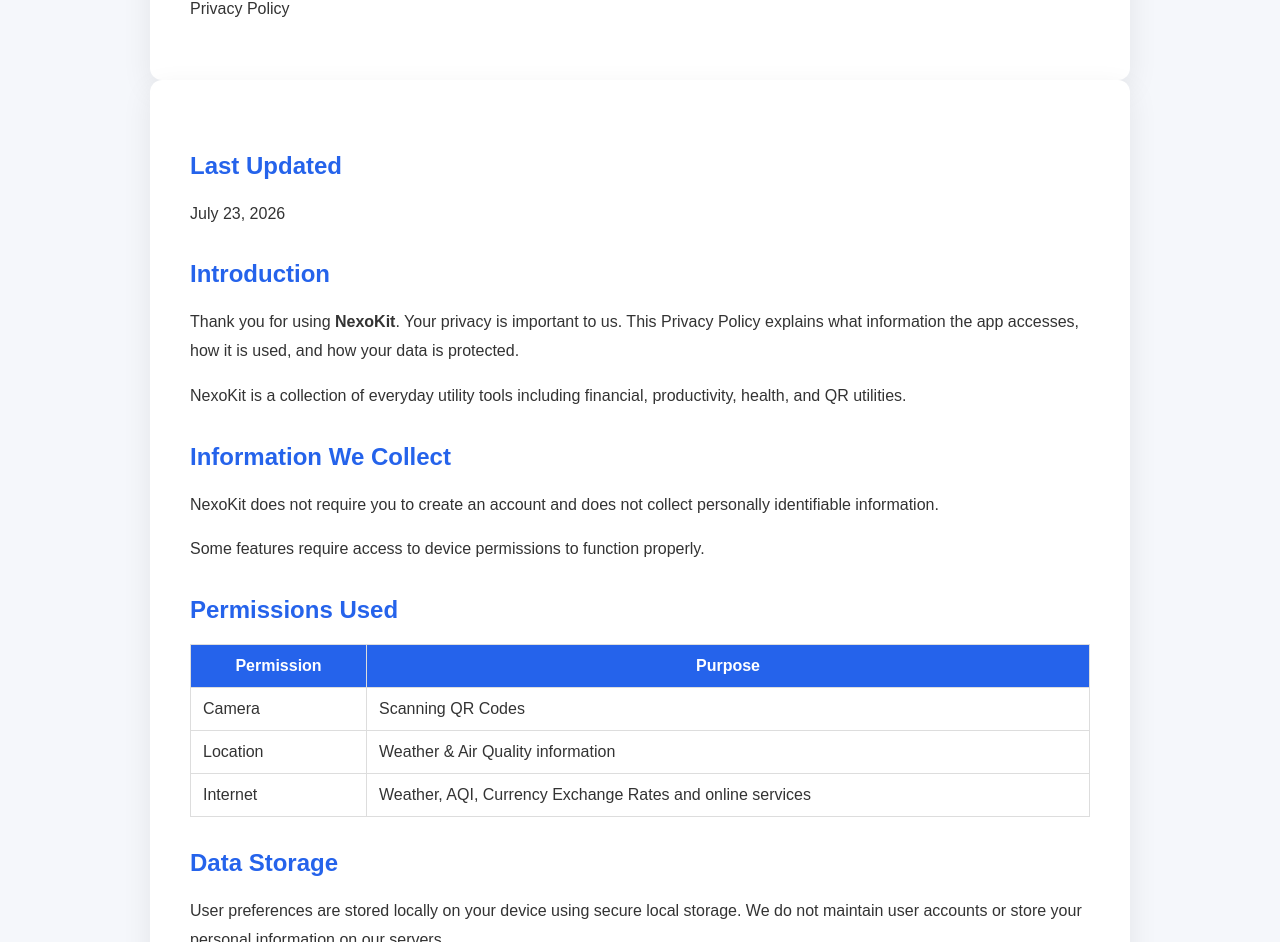
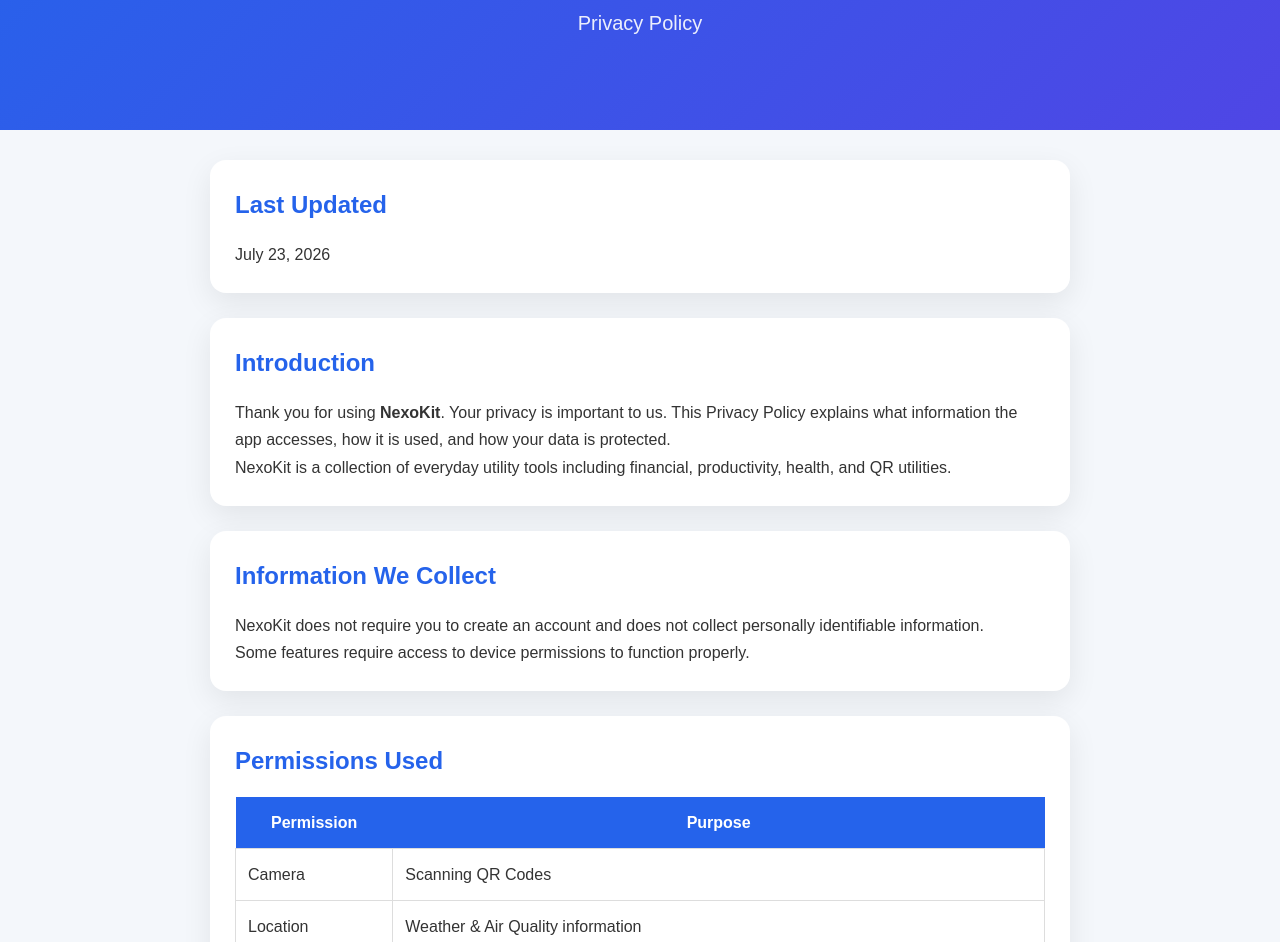
Before and after one commit to Sivakumar-Saragadam/app-legal, a plain HTML site: page apps/nexokit/index.html in a window 1280 px wide. Shown: the part 165-1107 px from the top of the page. Drawn offline with Linux system fonts and the light colour scheme.

Commit message:
Refactor styles for better layout and design

```diff
--- a/apps/nexokit/styles.css
+++ b/apps/nexokit/styles.css
@@ -1,54 +1,88 @@
-body {
-    margin: 0;
-    padding: 40px;
-    background: #f5f7fb;
-    font-family: Arial, Helvetica, sans-serif;
-    color: #333;
+*{
+margin:0;
+padding:0;
+box-sizing:border-box;
 }
 
-.container {
-    max-width: 900px;
-    margin: auto;
-    background: white;
-    border-radius: 12px;
-    padding: 40px;
-    box-shadow: 0 10px 30px rgba(0,0,0,.08);
+body{
+font-family:Arial,Helvetica,sans-serif;
+background:#f4f7fb;
+color:#333;
+line-height:1.7;
 }
 
-h1 {
-    color: #2563EB;
+header{
+background:linear-gradient(135deg,#2563EB,#4F46E5);
+color:#fff;
+padding:60px 20px;
+text-align:center;
 }
 
-h2 {
-    margin-top: 32px;
-    color: #2563EB;
+header h1{
+font-size:42px;
+margin-bottom:10px;
 }
 
-.updated {
-    color: #777;
+header p{
+font-size:20px;
+opacity:.9;
 }
 
-table {
-    width: 100%;
-    border-collapse: collapse;
-    margin-top: 20px;
+.container{
+max-width:900px;
+margin:auto;
+padding:30px 20px;
 }
 
-table th,
-table td {
-    border: 1px solid #ddd;
-    padding: 12px;
+.card{
+background:#fff;
+padding:25px;
+margin-bottom:25px;
+border-radius:16px;
+box-shadow:0 10px 30px rgba(0,0,0,.08);
 }
 
-table th {
-    background: #2563EB;
-    color: white;
+.card h2{
+color:#2563EB;
+margin-bottom:15px;
 }
 
-ul {
-    line-height: 1.8;
+ul{
+padding-left:20px;
 }
 
-p {
-    line-height: 1.8;
+table{
+width:100%;
+border-collapse:collapse;
+margin-top:15px;
 }
+
+table th{
+background:#2563EB;
+color:#fff;
+padding:12px;
+}
+
+table td{
+padding:12px;
+border:1px solid #ddd;
+}
+
+footer{
+padding:30px;
+text-align:center;
+color:#777;
+font-size:14px;
+}
+
+@media(max-width:700px){
+
+header h1{
+font-size:32px;
+}
+
+.card{
+padding:18px;
+}
+
+}
```
